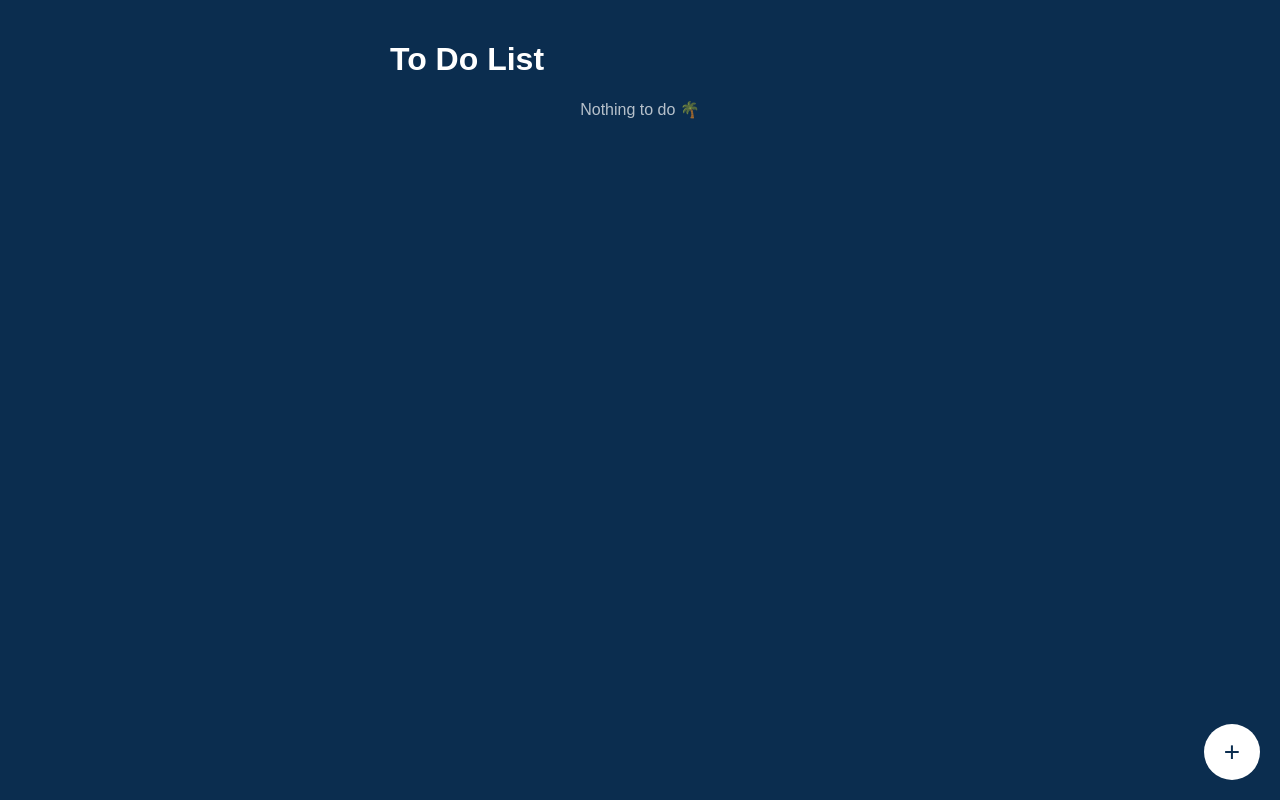
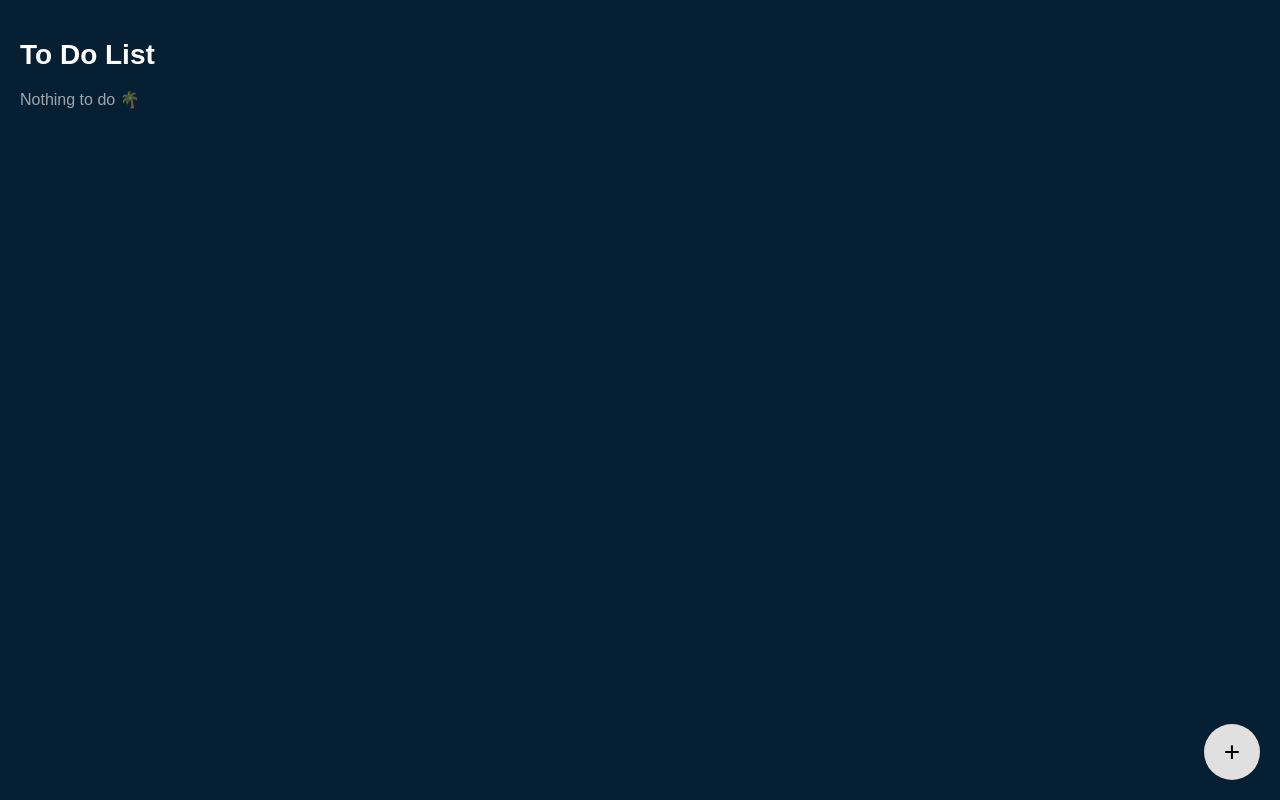
Before and after one commit to mohitsilavat09/Sudo, a Next.js app: page / in a window 1280 px wide. Built offline with nearby package versions, Linux system fonts and the light colour scheme.

Commit message:
Update global.css

```diff
--- a/styles/global.css
+++ b/styles/global.css
@@ -1,45 +1,61 @@
 body {
   margin: 0;
-  font-family: sans-serif;
-  background: #0b2d4f;
+  background: #071f33;
+  font-family: Arial, sans-serif;
   color: white;
 }
 
 .container {
   padding: 20px;
-  max-width: 500px;
-  margin: auto;
 }
 
-.task {
-  background: #134e7c;
-  padding: 13px;
-  margin-bottom: 10px;
-  border-radius: 12px;
+h1 {
+  font-size: 28px;
+}
+
+.empty {
+  opacity: 0.6;
+}
+
+.task-card {
   display: flex;
   align-items: center;
+  gap: 12px;
+  background: #0f3a5f;
+  padding: 16px;
+  border-radius: 16px;
+  margin-bottom: 12px;
 }
 
-.task.done {
-  opacity: 0.6;
-  text-decoration: line-through;
+.task-content {
+  flex: 1;
 }
 
-.task .info {
-  flex: 1;
-  margin-left: 10px;
+.task-meta {
+  font-size: 13px;
+  color: #bcd7ea;
+}
+
+.delete-btn {
+  background: none;
+  border: none;
+  font-size: 18px;
+}
+
+.done h3 {
+  text-decoration: line-through;
+  opacity: 0.6;
 }
 
 .fab {
   position: fixed;
+  right: 20px;
   bottom: 20px;
-  right: 20px;
   width: 56px;
   height: 56px;
   border-radius: 50%;
+  background: #e0e0e0;
   font-size: 28px;
-  background: white;
-  color: #0b2d4f;
   border: none;
 }
 
@@ -53,18 +69,36 @@ body {
 }
 
 .modal-box {
-  background: #134e7c;
+  background: #0f3a5f;
   padding: 20px;
-  border-radius: 12px;
+  border-radius: 16px;
   width: 90%;
 }
 
-input {
+.modal-box input {
   width: 100%;
+  margin-top: 10px;
   padding: 10px;
-  margin-top: 10px;
   border-radius: 8px;
   border: none;
+}
+
+.repeat-days {
+  display: flex;
+  gap: 6px;
+  margin-top: 10px;
+}
+
+.repeat-days button {
+  padding: 6px 10px;
+  border-radius: 8px;
+  border: none;
+  background: #1e4f73;
+  color: white;
+}
+
+.repeat-days .active {
+  background: #4da3ff;
 }
 
 .actions {
@@ -72,8 +106,3 @@ input {
   justify-content: space-between;
   margin-top: 15px;
 }
-
-.empty {
-  text-align: center;
-  opacity: 0.7;
-}
```
